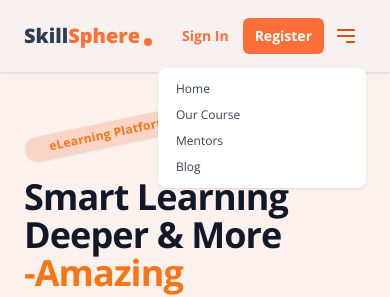
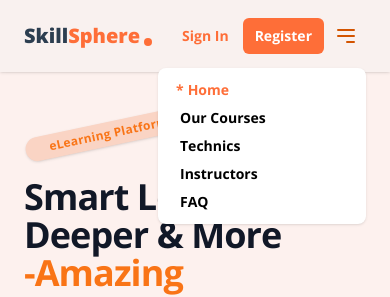
Before and after one commit to ArifKhanEver/SkillSphere-Online-Learning-Platform, a Next.js app: page / in a window 390 px wide. Both pictures are taken after a click on the label 346 px from the left and 36 px from the top of the page. Shown: the top 297 px of the page. Built offline with nearby package versions, Linux system fonts and the light colour scheme.

Commit message:
login and register page added

```diff
--- a/src/components/Navbar.jsx
+++ b/src/components/Navbar.jsx
@@ -25,11 +25,11 @@ const Navbar = () => {
 
         <ul className="hidden lg:flex items-center gap-8 list-none m-0 p-0">
           {
-            navLinks.map((link, index)=><li key={index}>
-            <Link href={link.href} className={`${link.href == pathname? "text-[#fe6e38]":'text-black' } text-sm font-bold flex items-center gap-1`}>
-              <span>{link.href == pathname && '*'}</span> {link.name}
-            </Link>
-          </li>
+            navLinks.map((link, index) => <li key={index}>
+              <Link href={link.href} className={`${link.href == pathname ? "text-[#fe6e38]" : 'text-black'} text-sm font-bold flex items-center gap-1`}>
+                <span>{link.href == pathname && '*'}</span> {link.name}
+              </Link>
+            </li>
 
             )
           }
@@ -60,10 +60,15 @@ const Navbar = () => {
               <svg xmlns="http://www.w3.org/2000/svg" className="h-6 w-6" fill="none" viewBox="0 0 24 24" stroke="currentColor"><path strokeLinecap="round" strokeLinejoin="round" strokeWidth="2" d="M4 6h16M4 12h16m-7 6h7" /></svg>
             </label>
             <ul tabIndex={0} className="menu menu-sm dropdown-content mt-3 z-[1] p-2 shadow bg-white rounded-box w-52 text-gray-700">
-              <li><Link href="/">Home</Link></li>
-              <li><Link href="/courses">Our Course</Link></li>
-              <li><Link href="/mentors">Mentors</Link></li>
-              <li><Link href="/blog">Blog</Link></li>
+              {
+                navLinks.map((link, index) => <li key={index}>
+                  <Link href={link.href} className={`${link.href == pathname ? "text-[#fe6e38]" : 'text-black'} text-sm font-bold flex items-center gap-1`}>
+                    <span>{link.href == pathname && '*'}</span> {link.name}
+                  </Link>
+                </li>
+
+                )
+              }
             </ul>
           </div>
         </div>
```
Also changed, not shown: src/app/(auth)/register/page.jsx (+2 -7 lines).
